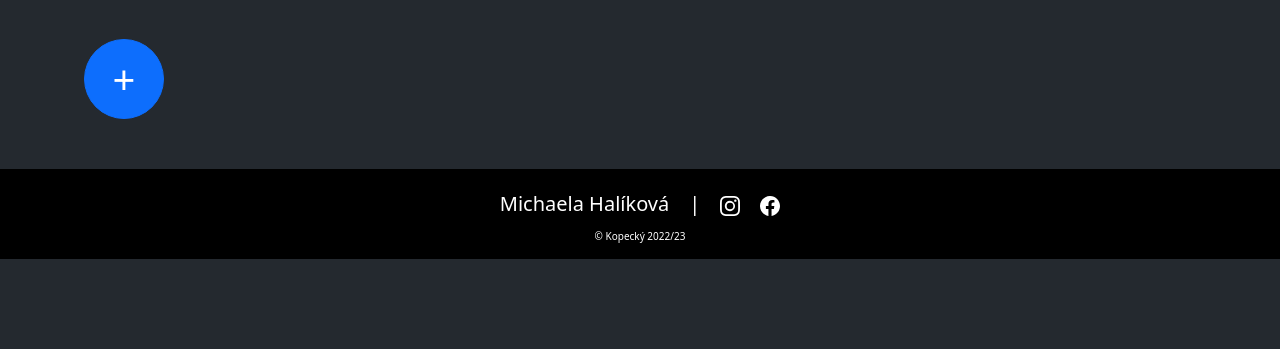
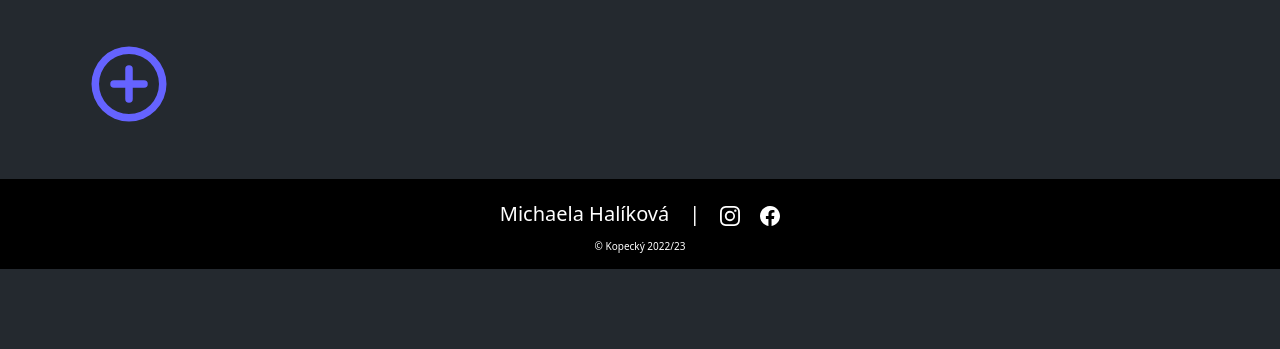
Before and after one commit to Kopyyx/photo-gallery, a PHP site: page /photo-gallery/group.php in a window 1280 px wide. Shown: the part 451-800 px from the top of the page. Run offline with PHP 8.4, Linux system fonts and the light colour scheme; the visitor is signed in with stand-in values (Sample User, id 1); data that the repository does not hold is empty.

Commit message:
add button update

```diff
--- a/photo-gallery/couple.php
+++ b/photo-gallery/couple.php
@@ -11,7 +11,7 @@ if (!isset($_SESSION["loggedIn"])) {
     $_SESSION["loggedIn"] = false;
 }
 
-$button = "<button type='button' class='btn btn-primary admin_add_button' data-bs-toggle='modal' data-bs-target='#image_upload'>+</button>";
+$button = "<img src='icons/add-button.svg' class='admin_add_button' data-bs-toggle='modal' data-bs-target='#image_upload'>";
 ?>
 
     <section class="opening-bg-couple">
--- a/photo-gallery/dbConfig.php
+++ b/photo-gallery/dbConfig.php
@@ -7,6 +7,6 @@ $db_password = "";
 $conn = new mysqli($servername, $db_username, $db_password, $db_name);
 
 if ($conn->connect_error) {
-    header("Location: index.php");
+    die("Connection failed: " . $conn->connect_error);
 }
 //echo "Connected successfully";
--- a/photo-gallery/group.php
+++ b/photo-gallery/group.php
@@ -11,7 +11,7 @@ if (!isset($_SESSION["loggedIn"])) {
     $_SESSION["loggedIn"] = false;
 }
 
-$button = "<button type='button' class='btn btn-primary admin_add_button' data-bs-toggle='modal' data-bs-target='#image_upload'>+</button>";
+$button = "<img src='icons/add-button.svg' class='admin_add_button' data-bs-toggle='modal' data-bs-target='#image_upload'>";
 ?>
 
     <section class="opening-bg-group">
--- a/photo-gallery/hockey.php
+++ b/photo-gallery/hockey.php
@@ -11,7 +11,7 @@ if (!isset($_SESSION["loggedIn"])) {
 $_SESSION["loggedIn"] = false;
 }
 
-$button = "<button type='button' class='btn btn-primary admin_add_button' data-bs-toggle='modal' data-bs-target='#image_upload'>+</button>";
+$button = "<img src='icons/add-button.svg' class='admin_add_button' data-bs-toggle='modal' data-bs-target='#image_upload'>";
 ?>
 
 <section class="opening-bg-hockey">
--- a/photo-gallery/javascript.js
+++ b/photo-gallery/javascript.js
@@ -13,12 +13,3 @@ window.addEventListener('scroll', function() {
         document.querySelector('.nav').classList.remove('affix');
     }
 });
-
-var closeBtns = document.querySelectorAll('.img-wrap .close')
-
-for (var i = 0, l = closeBtns.length; i < l; i++) {
-    closeBtns[i].addEventListener('click', function() {
-        var imgWrap = this.parentElement;
-        imgWrap.parentElement.removeChild(imgWrap);
-    });
-}
--- a/photo-gallery/style.css
+++ b/photo-gallery/style.css
@@ -1059,14 +1059,9 @@ ul {
 }
 
 .admin_add_button{
-    border-radius: 50% !important;
-    width: 8rem;
-    height: 8rem;
-    font-size: 4rem !important;
-    font-weight: 700;
-    background-color: #55b2da;
-    color: white;
-    border: none;
+    width: 9rem;
+    height: 9rem;
+    cursor: pointer;
 }
 .close_button{
     font-size: 2rem;
```
Also changed, not shown: photo-gallery/icons/add-button.svg (added), photo-gallery/icons/plus.png (added), photo-gallery/uploads/couple4.jpg (added).
